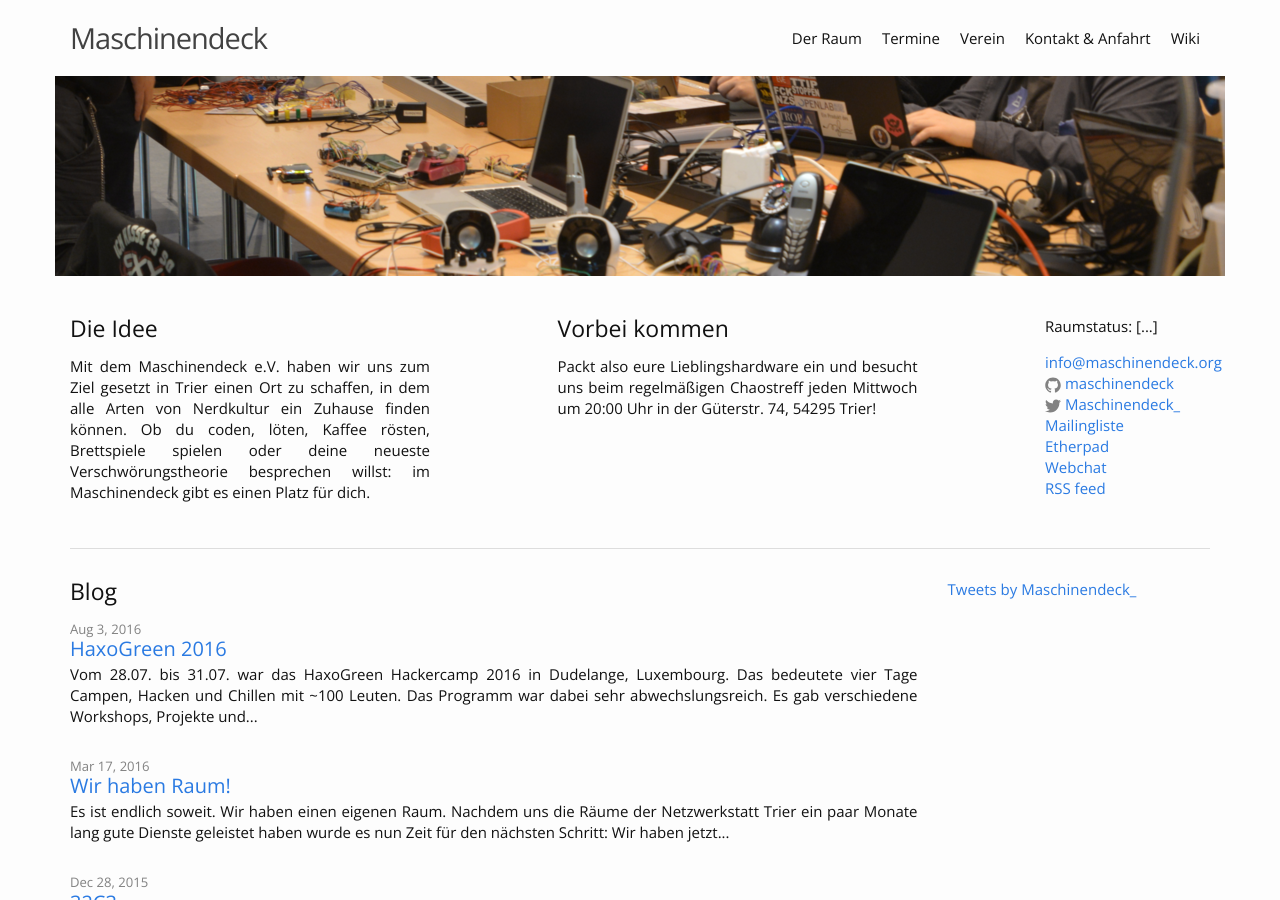
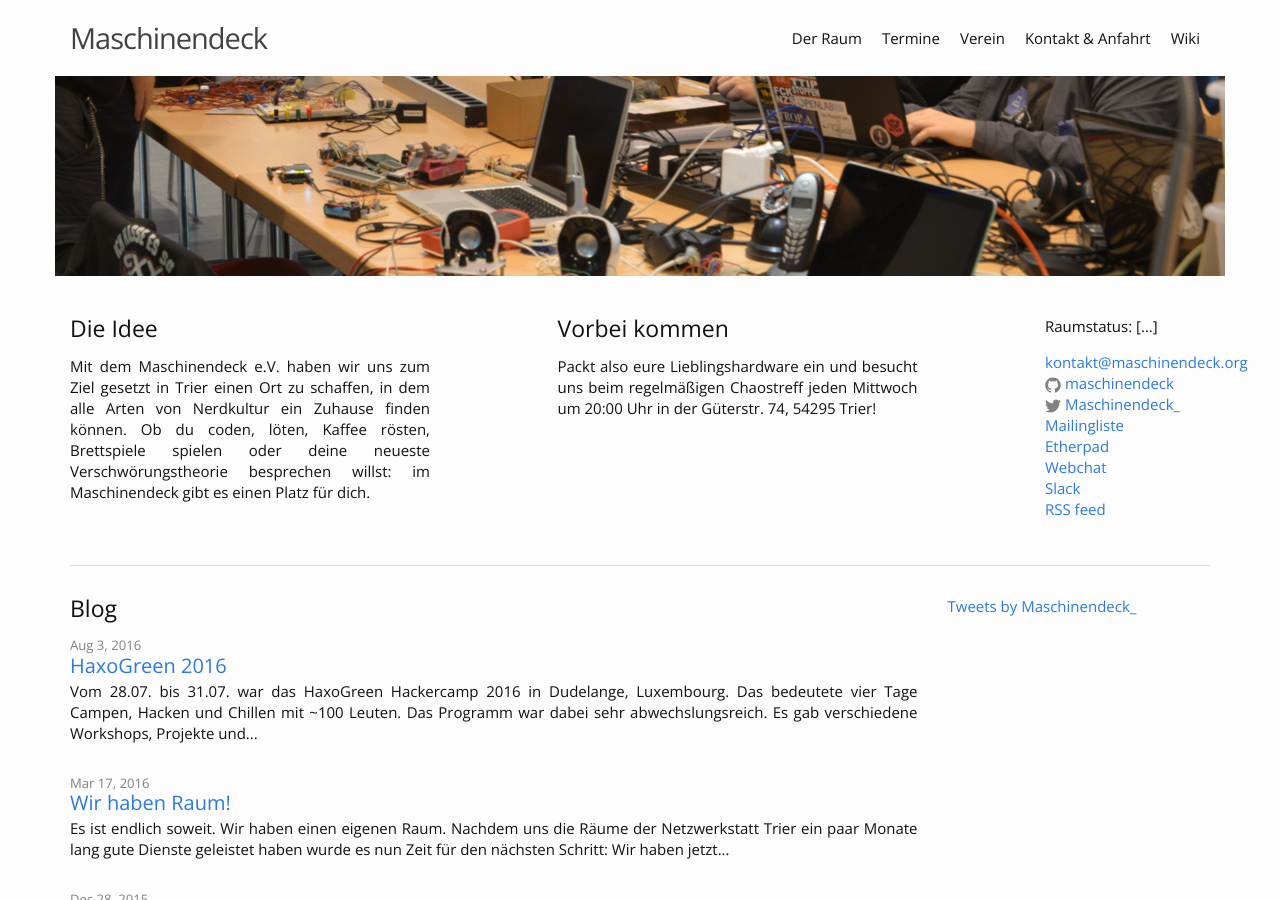
Before and after one commit to maschinendeck/maschinendeck.github.io, a Jekyll site: the page built from index.html, in a window 1280 px wide and 900 px high. Built offline with Jekyll 4.4.1, drawn with Linux system fonts in a browser that asks for light colours; comment, search, counter and statistics services are not loaded; some of the changed text lies outside the part shown.

Commit message:
Changed contact e-mail, added slack.

```diff
--- a/_config.yml
+++ b/_config.yml
@@ -9,7 +9,7 @@ permalink: /:year/:month/:day/:title/
 # highlighter: pygments
 
 baseurl: "" # the subpath of your site, e.g. /blog
-email: info@maschinendeck.org
+email: kontakt@maschinendeck.org
 twitter_username: Maschinendeck_
 github_username:  maschinendeck
 
--- a/contact.html
+++ b/contact.html
@@ -26,7 +26,7 @@ permalink: /contact/
     <h4>E-Mail</h4>
 
     <p>
-    info@maschinendeck.org
+    kontakt@maschinendeck.org
     </p>
 
   </div>
--- a/index.html
+++ b/index.html
@@ -39,6 +39,9 @@ layout: default
           </li>
           <li>
             <a href="https://kiwiirc.com/client/irc.freenode.net/maschinendeck">Webchat</a>
+          </li>
+          <li>
+            <a href="https://maschinendeck.slack.com">Slack</a>
           </li>
           <li>
             <a href="http://www.maschinendeck.org/feed.xml">RSS feed</a>
```
